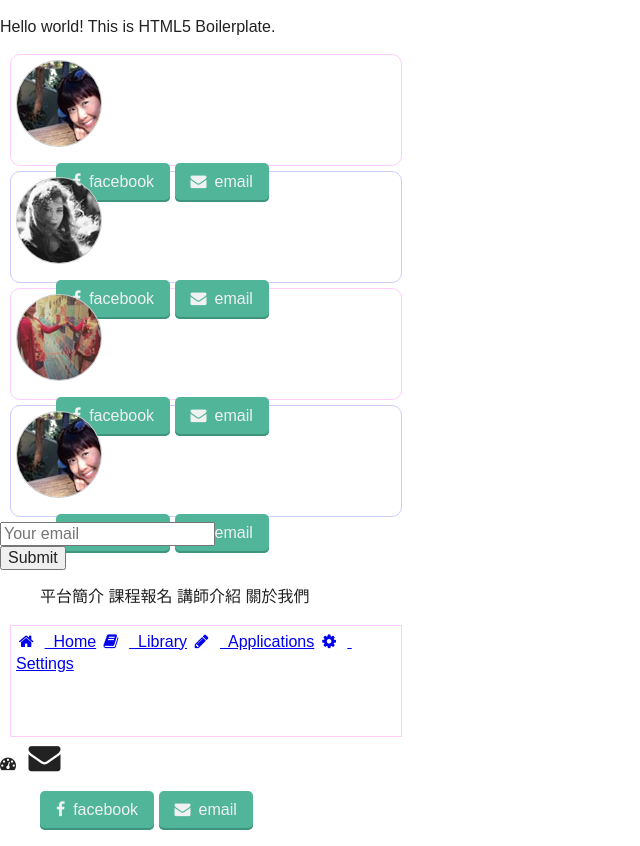
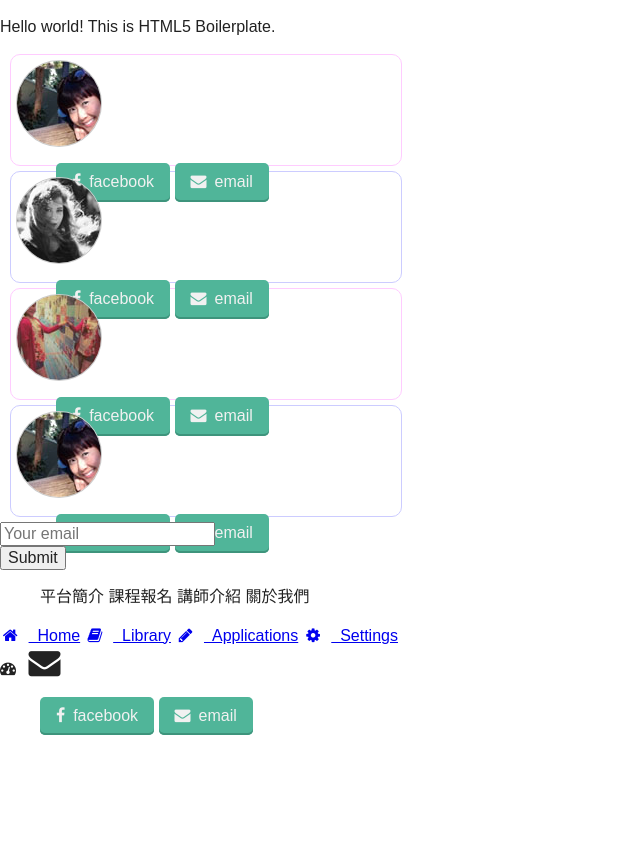
Before and after one commit to tienshunlo/qupid_01July14, a plain HTML site: page index.html in a window 1280 px wide. Shown: the whole page, without its empty margins (0-640 px from the left). After the commit the page ends 800 px from the top, so only its background shows below. Drawn offline with nearby package versions, Linux system fonts and the light colour scheme.

Commit message:
Revert "list group"
This reverts commit e4c1cd79ebc94ecc67157cde2148cca789596988.

```diff
--- a/css/main.css
+++ b/css/main.css
@@ -116,13 +116,7 @@ textarea {
     border: 1px solid #CCCCFF;
     }
 
-.list-group {
-  height: 100px;
-  width:380px;
-  border: 1px solid #FFCCFF;
-  padding: 5px;
-  margin: 5px 10px;
-}
+
 
 
 
```
